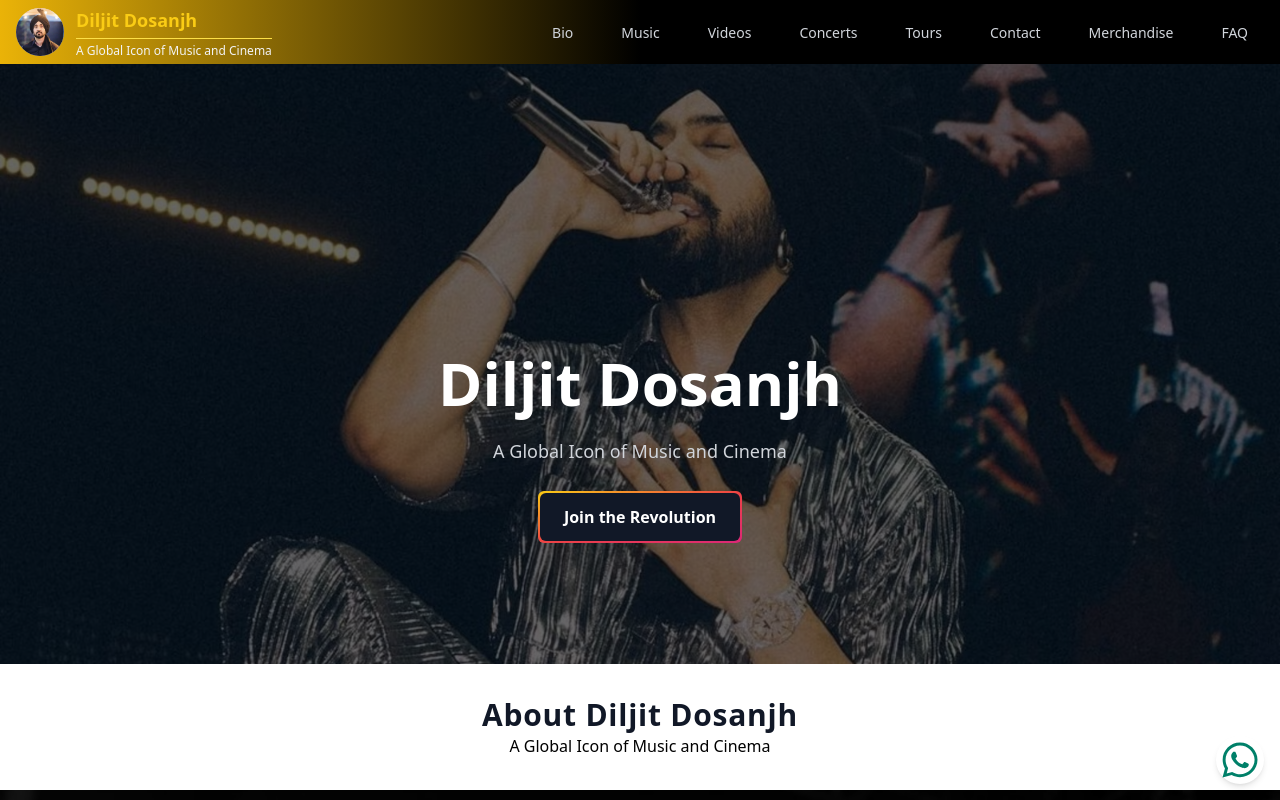
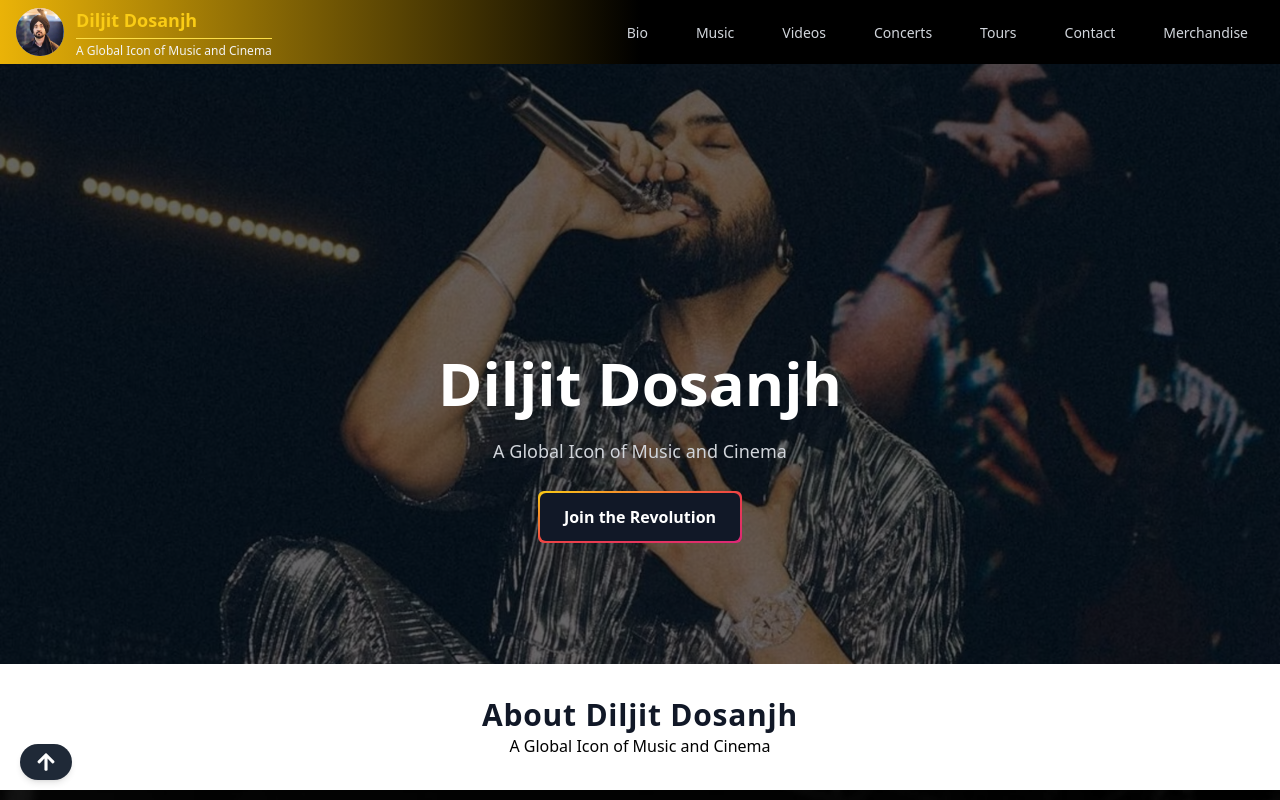
Before and after one commit to mrsandy1965/chilliflakes, a plain HTML site: page index.html in a window 1280 px wide. Shown: the top 800 px of the page. Drawn offline with nearby package versions, Linux system fonts and the light colour scheme.

Commit message:
changes done in index.html file

```diff
--- a/index.html
+++ b/index.html
@@ -10,7 +10,7 @@
     <script src="https://cdn.tailwindcss.com"></script>
 </head>
 <body class="">
-    <div>
+    <div id="top">
             <nav class="bg-gradient-to-r from-yellow-500 via-black to-black">
                 <div class="container mx-auto px-4 flex items-center justify-between h-16">
 
@@ -36,7 +36,6 @@
                         <li><a class="nav-link" href="tours.html">Tours</a></li>
                         <li><a class="nav-link" href="contact.html">Contact</a></li>
                         <li><a class="nav-link" href="merch.html">Merchandise</a></li>
-                        <li><a class="nav-link" href="faq.html">FAQ</a></li>
 
                     </ul>
 
@@ -72,18 +71,18 @@
 
 <!-- chat with us -->
 
-    <div class="fixed bottom-4 right-4 z-50">
-        <div class="bg-white rounded-full w-12 h-12 flex items-center justify-center cursor-pointer shadow-md"><svg
-                stroke="currentColor" fill="currentColor" stroke-width="0" viewBox="0 0 448 512"
-                class="text-green-800 w-10 h-10 " style="color:#008069" height="1em" width="1em"
-                xmlns="http://www.w3.org/2000/svg">
-                <path
-                    d="M380.9 97.1C339 55.1 283.2 32 223.9 32c-122.4 0-222 99.6-222 222 0 39.1 10.2 77.3 29.6 111L0 480l117.7-30.9c32.4 17.7 68.9 27 106.1 27h.1c122.3 0 224.1-99.6 224.1-222 0-59.3-25.2-115-67.1-157zm-157 341.6c-33.2 0-65.7-8.9-94-25.7l-6.7-4-69.8 18.3L72 359.2l-4.4-7c-18.5-29.4-28.2-63.3-28.2-98.2 0-101.7 82.8-184.5 184.6-184.5 49.3 0 95.6 19.2 130.4 54.1 34.8 34.9 56.2 81.2 56.1 130.5 0 101.8-84.9 184.6-186.6 184.6zm101.2-138.2c-5.5-2.8-32.8-16.2-37.9-18-5.1-1.9-8.8-2.8-12.5 2.8-3.7 5.6-14.3 18-17.6 21.8-3.2 3.7-6.5 4.2-12 1.4-32.6-16.3-54-29.1-75.5-66-5.7-9.8 5.7-9.1 16.3-30.3 1.8-3.7.9-6.9-.5-9.7-1.4-2.8-12.5-30.1-17.1-41.2-4.5-10.8-9.1-9.3-12.5-9.5-3.2-.2-6.9-.2-10.6-.2-3.7 0-9.7 1.4-14.8 6.9-5.1 5.6-19.4 19-19.4 46.3 0 27.3 19.9 53.7 22.6 57.4 2.8 3.7 39.1 59.7 94.8 83.8 35.2 15.2 49 16.5 66.6 13.9 10.7-1.6 32.8-13.4 37.4-26.4 4.6-13 4.6-24.1 3.2-26.4-1.3-2.5-5-3.9-10.5-6.6z">
-                </path>
-            </svg></div>
-    </div>
-
-
+<div class="fixed bottom-4 right-4 z-10">
+    <a href="#top">
+    <button
+    class="fixed bottom-5 left-5 z-50 bg-gray-800 text-white py-2 px-4 rounded-full shadow-md transition duration-1000 ease-in-out hover:bg-gray-600 focus:outline-none flex items-center justify-center"><svg
+        stroke="currentColor" fill="currentColor" stroke-width="0" viewBox="0 0 448 512" class="w-5 h-5" height="1em"
+        width="1em" xmlns="http://www.w3.org/2000/svg">
+        <path
+            d="M34.9 289.5l-22.2-22.2c-9.4-9.4-9.4-24.6 0-33.9L207 39c9.4-9.4 24.6-9.4 33.9 0l194.3 194.3c9.4 9.4 9.4 24.6 0 33.9L413 289.4c-9.5 9.5-25 9.3-34.3-.4L264 168.6V456c0 13.3-10.7 24-24 24h-32c-13.3 0-24-10.7-24-24V168.6L69.2 289.1c-9.3 9.8-24.8 10-34.3.4z">
+        </path>
+    </svg></button>
+</a>
+</div>
 
 <!-- main background imagee  -->
     <div class="hero min-h-[75vh] flex items-center justify-center bg-blend-multiply" style="background-image:linear-gradient(rgba(0,0,0,0.6),rgba(0,0,0,0.6)), url(./images/hero.jpg); background-size:cover;background-position:center">
```
